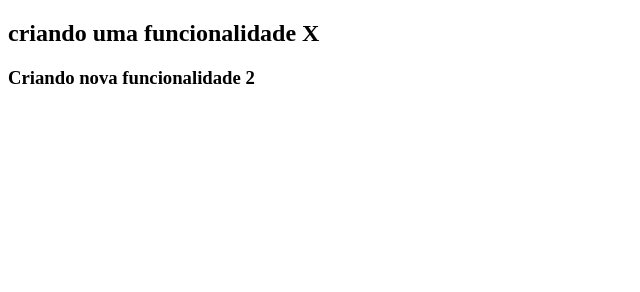
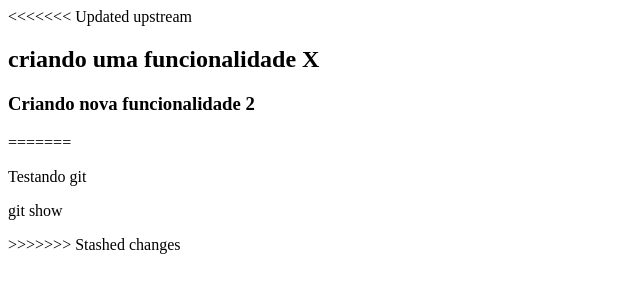
Before and after one commit to RodrigoFernandes79/curso_git_1, a plain HTML site: page index.html in a window 1280 px wide. Shown: the whole page, without its empty margins (0-640 px from the left). Drawn offline with Linux system fonts and the light colour scheme.

Commit message:
enviando arquivo x.txt e alterando index.html

```diff
--- a/index.html
+++ b/index.html
@@ -6,7 +6,12 @@
     <title>Document</title>
 </head>
 <body>
+<<<<<<< Updated upstream
     <h2>criando uma funcionalidade X</h2>
     <h3>Criando nova funcionalidade 2</h3>
+=======
+    <p> Testando git</p>
+    <p>git show</p>
+>>>>>>> Stashed changes
 </body>
 </html>
```
Also changed, not shown: x.txt (added).
